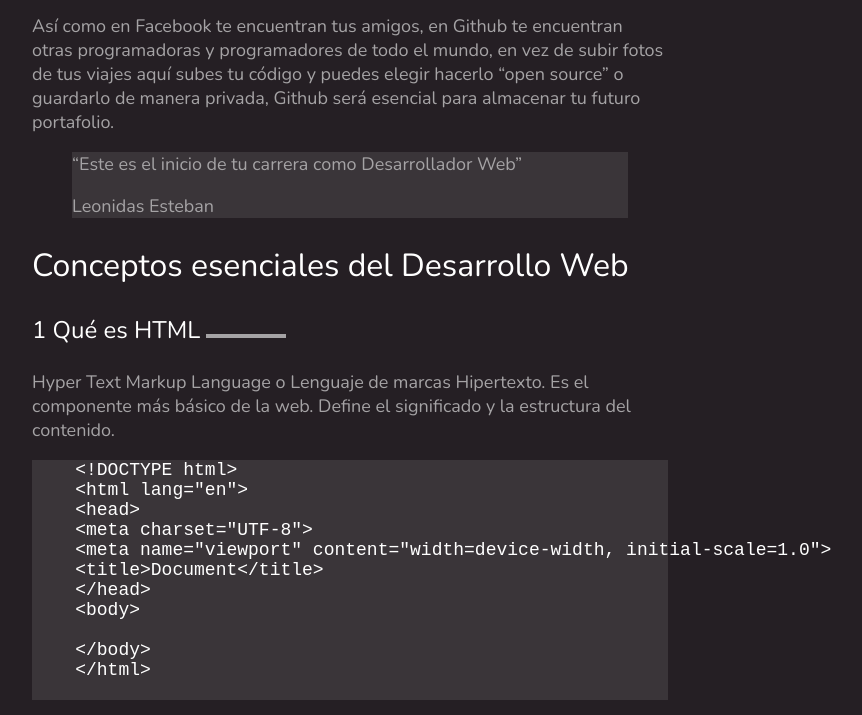
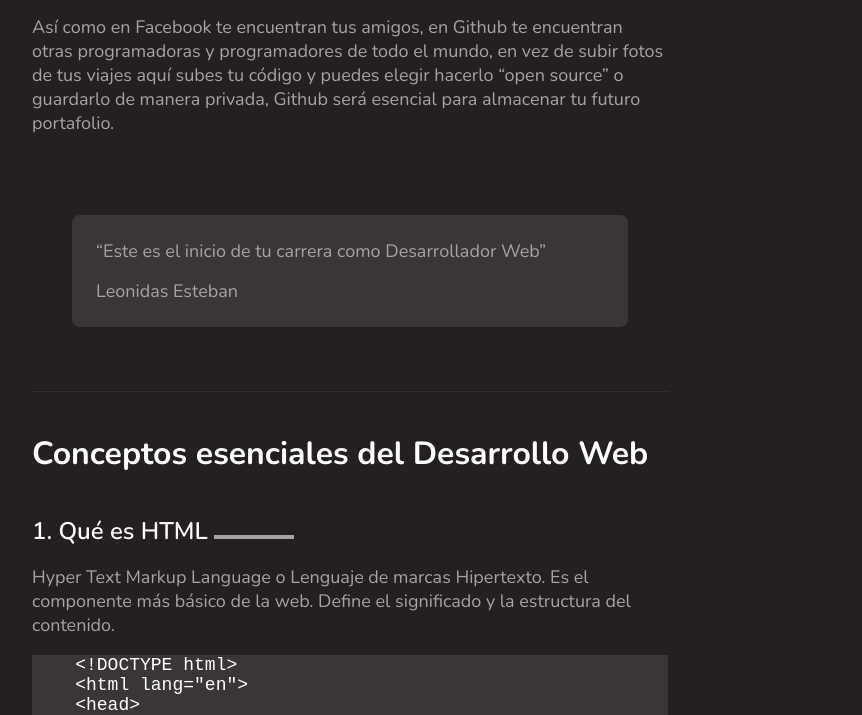
Before and after one commit to octaviolan/curso-html-css-logical, a plain HTML site: page index.html in a window 1280 px wide. Shown: the part 1976-2691 px from the top of the page, without its empty margins (290-1152 px from the left). Drawn offline with nearby package versions, Linux system fonts and the light colour scheme.

Commit message:
Margenes

```diff
--- a/css/style-logical.css
+++ b/css/style-logical.css
@@ -42,7 +42,11 @@ body {
   font-family: 'Nunito', sans-serif;
   background: var(--white40);
   color: var(--white10);
+  /* writing-mode: vertical-lr; */
   margin: 0;
+  /*define los márgenes lógicos de inicio y final en línea de un elemento, la direccionalidad y la orientación del texto del elemento.*/
+  /* margin-inline: 50px; */
+  /* margin-block: 50px; */
 }
 
 header {
@@ -68,20 +72,30 @@ nav details summary {
 }
 
 h1, h2, h3 {
-  font-weight: normal;
+  /* font-weight: normal; */
 }
 
 h1 {
   font-size: 60px;
   text-align: start;
+  margin-block-start: 64px;
+  margin-block-end: 16px;
 }
 
 h2 {
   font-size: 32px;
+  margin-block: 40px;
 }
 
 h3 {
   font-size: 24px;
+  font-weight: 600;
+  margin-block: 16px;
+}
+
+hr {
+  margin-block: 40px;
+  border-color: rgba(97, 97, 97, 0.2);
 }
 
 pre {
@@ -116,7 +130,7 @@ p{
 }
 
 .section-content h3::before {
-  content: counter(titleList, decimal);
+  content: counter(titleList, decimal)'. ';
 }
 
 .section-content h3::after {
@@ -128,11 +142,25 @@ p{
 }
 
 blockquote {
+  margin-block-start: 80px;
+  margin-block-end: 63px;
+  padding-block: 24px;
+  padding-inline-start: 24px;
+  padding-inline-end: 17px;
+  border-radius: 8px;
   background: var(--white30);
 }
 
+blockquote p{
+  margin: 0;
+}
+
+blockquote p:first-of-type {
+  margin-block-end: 16px;
+}
+
 .main hr {
-  display: none;
+  display: block;
 }
 
 .main {
--- a/index.html
+++ b/index.html
@@ -8,7 +8,7 @@
   <link href="https://fonts.googleapis.com/css2?family=Roboto:ital,wght@0,400;0,700;1,400;1,700&display=swap"
     rel="stylesheet">
   <link rel="preconnect" href="https://fonts.gstatic.com">
-  <link href="https://fonts.googleapis.com/css2?family=Nunito:ital,wght@0,400;0,700;1,400;1,700&display=swap"
+  <link href="https://fonts.googleapis.com/css2?family=Nunito:ital,wght@0,400;0,600;0,700;1,400;1,700&display=swap"
     rel="stylesheet">
   <title>Document</title>
 </head>
```
